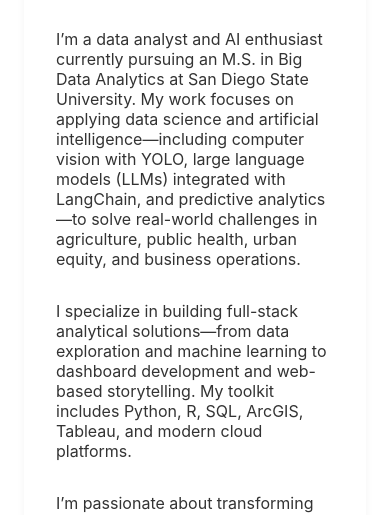
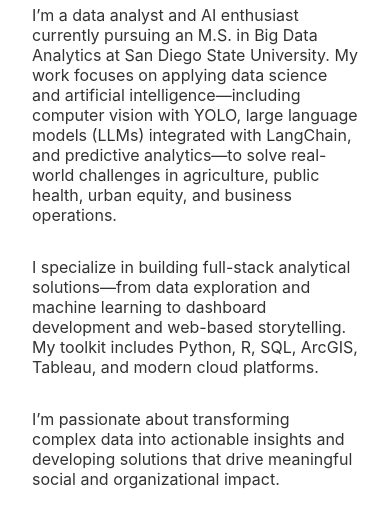
Before and after one commit to AichuTan/AichuTan.GitHub.io, a plain HTML site: page index.html in a window 390 px wide. Shown: the part 236-751 px from the top of the page. Drawn offline with Linux system fonts and the light colour scheme.

Commit message:
Update style.css

```diff
--- a/style.css
+++ b/style.css
@@ -332,7 +332,7 @@ a:hover {
 
   .main-content {
     margin-left: 0;
-    padding: 1.5rem;
+    padding: 0;
   }
 
   .skills-grid {
```
